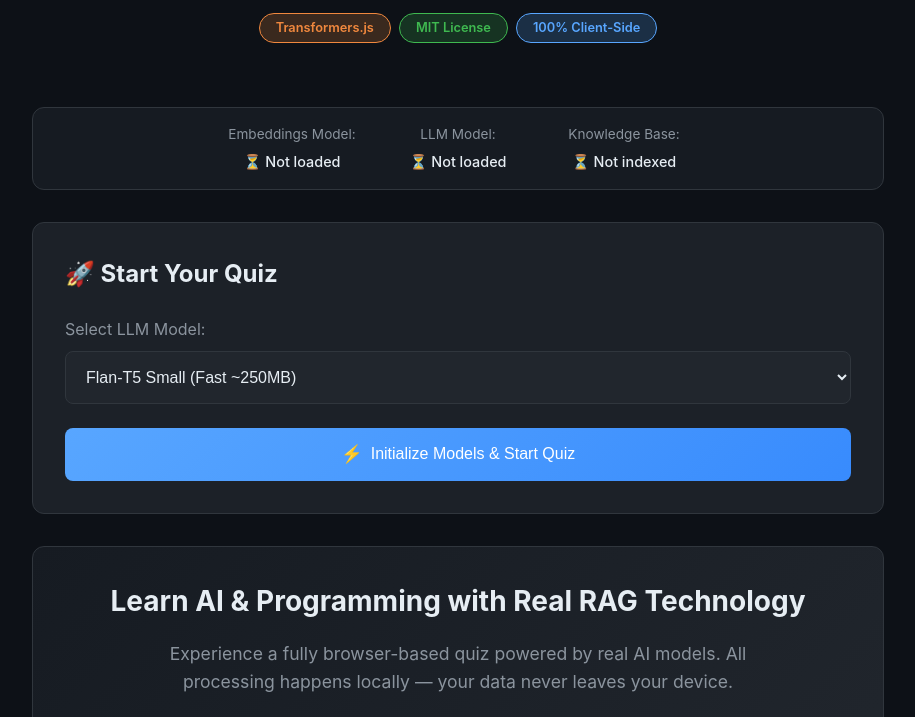
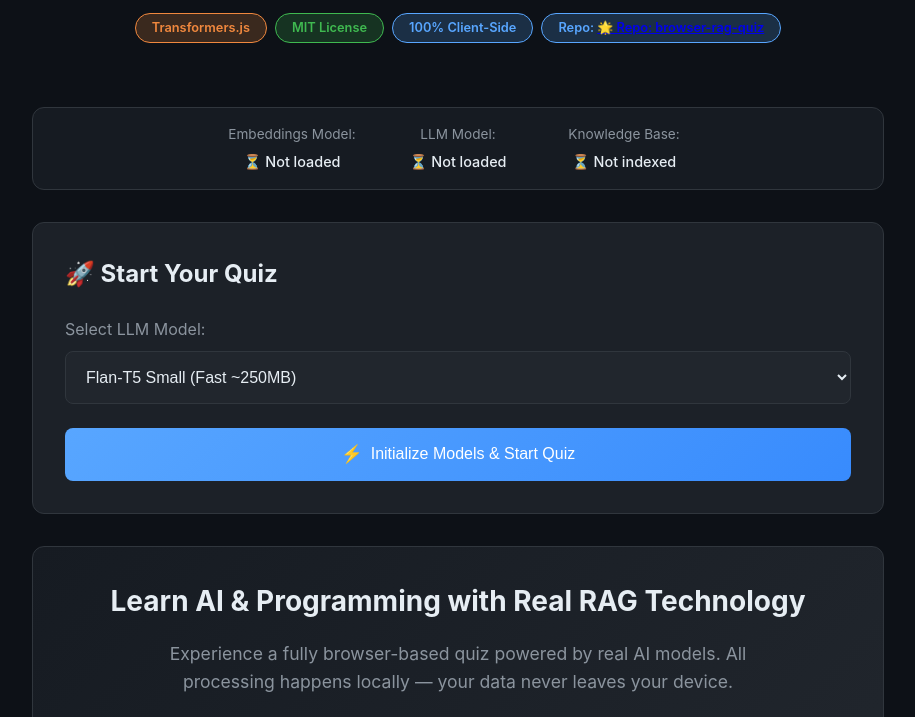
Before and after one commit to micrometre/browser-rag-quiz, a website built with Vite: page index.html in a window 1280 px wide. Shown: the part 157-874 px from the top of the page, without its empty margins (182-1097 px from the left). Built offline with nearby package versions, Linux system fonts and the light colour scheme.

```diff
--- a/index.html
+++ b/index.html
@@ -16,6 +16,10 @@
         <span class="badge badge-orange">Transformers.js</span>
         <span class="badge badge-green">MIT License</span>
         <span class="badge badge-blue">100% Client-Side</span>
+        <span class="badge badge-blue">
+          Repo:
+        <a href="https://github.com/micrometre/browser-rag-quiz" target="_blank">🌟 Repo: browser-rag-quiz</a>
+        </span>
       </div>
     </header>
 
--- a/src/main.js
+++ b/src/main.js
@@ -29,7 +29,6 @@
     this.handleHint = this.handleHint.bind(this);
     this.handleRestart = this.handleRestart.bind(this);
   }
-
   /**
    * Initialize DOM elements and event listeners
    */
@@ -108,7 +107,9 @@
       }
     });
 
-    console.log('🎮 Quiz App initialized');
+    console.log( '🎮 Quiz App initialized');
+      console.log(vectorStore );
+
   }
 
   /**
@@ -146,9 +147,12 @@
 
       await vectorStore.addDocuments(knowledgeBase, (progress) => {
         this.updateProgress(progress.message, 30 + progress.progress * 0.2);
+      console.log(vectorStore );
       });
 
       this.elements.kbStatus.textContent = `✅ ${vectorStore.size} documents`;
+
+      // Log the vector data store for inspection
 
       // Step 3: Load LLM
       this.updateProgress('Loading LLM (this may take a while)...', 50);
@@ -236,7 +240,7 @@
     const userAnswer = this.elements.answerInput.value.trim();
 
     if (!userAnswer) {
-      alert('Please enter an answer!');
+      alert('Please enter an answer!', vectorStore );
       return;
     }
 
@@ -270,6 +274,7 @@
       this.score += result.score;
       this.elements.scoreValue.textContent = this.score;
 
+      console.log(knowledgeBase);
       // Show feedback
       this.showFeedback(result);
 
```
Also changed, not shown: 1 other file.
